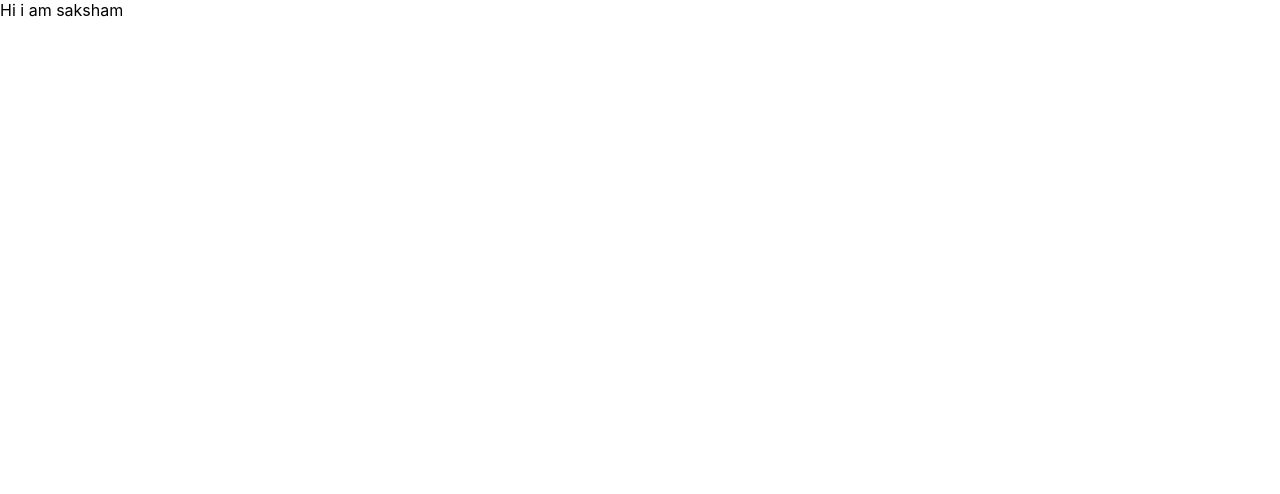
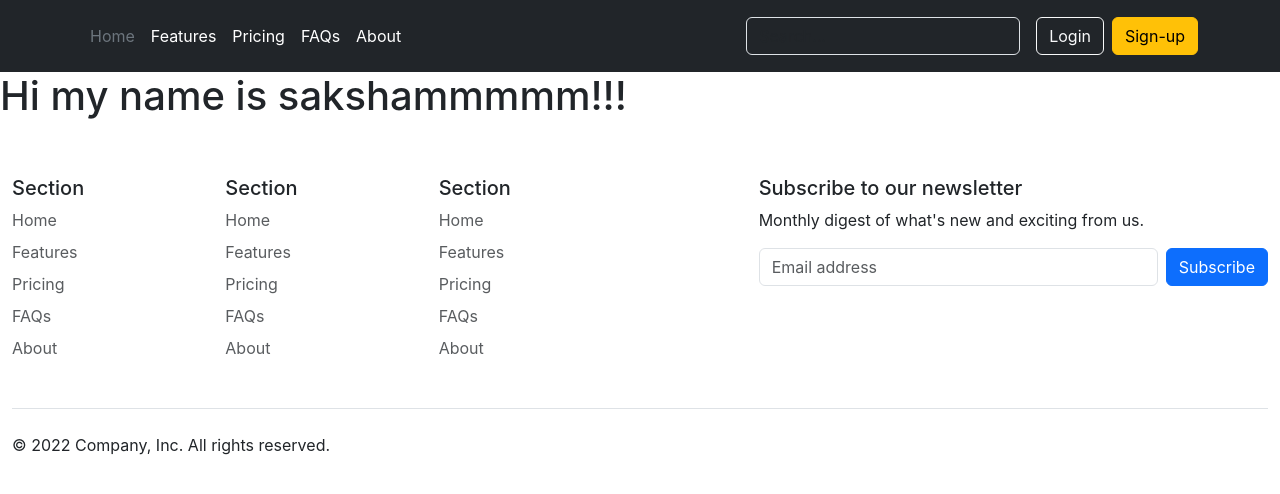
Before and after one commit to saksham-x/react-ecomerce-learning, a React (Create React App) app: page / in a window 1280 px wide. Shown: the top 494 px of the page. Built offline with nearby package versions, Linux system fonts and the light colour scheme.

Commit message:
third commit

```diff
--- a/package.json
+++ b/package.json
@@ -35,5 +35,8 @@
       "last 1 firefox version",
       "last 1 safari version"
     ]
+  },
+  "devDependencies": {
+    "@babel/plugin-proposal-private-property-in-object": "^7.21.11"
   }
 }
--- a/public/index.html
+++ b/public/index.html
@@ -12,11 +12,15 @@
   <link rel="manifest" href="%PUBLIC_URL%/manifest.json" />
 
   <title>React App</title>
+  <link href="https://cdn.jsdelivr.net/npm/bootstrap@5.3.2/dist/css/bootstrap.min.css" rel="stylesheet" integrity="sha384-T3c6CoIi6uLrA9TneNEoa7RxnatzjcDSCmG1MXxSR1GAsXEV/Dwwykc2MPK8M2HN" crossorigin="anonymous">
+
 </head>
 
 <body>
   <noscript>You need to enable JavaScript to run this app.</noscript>
   <div id="root"></div>
+  <script src="https://cdn.jsdelivr.net/npm/bootstrap@5.3.2/dist/js/bootstrap.bundle.min.js" integrity="sha384-C6RzsynM9kWDrMNeT87bh95OGNyZPhcTNXj1NW7RuBCsyN/o0jlpcV8Qyq46cDfL" crossorigin="anonymous"></script>
+
 </body>
 
 </html>
--- a/src/MyRoute.js
+++ b/src/MyRoute.js
@@ -1,16 +1,17 @@
 import React from 'react'
 import { BrowserRouter as Router, Routes, Route } from "react-router-dom";
-import First from './First';
-import { Second } from './Second';
-import Third from './Third';
+import Layouts from './components/Layouts';
+import Homepage from './pages/Homepage';
+import Products from './pages/Products';
 const MyRoute = () => {
     return (
         <Router>
             <Routes>
-                <Route path='/' element={<First/>}/>
-                <Route path='/test' element={<Second/>}/>
-<Route path='/third'element={<Third/>}/>
+                <Route path='/' element={<Layouts />}>
 
+                    <Route index element={<Homepage />} />
+                    <Route path='/products' element={<Products/>}/>
+                </Route>
 
             </Routes>
         </Router>
--- a/src/Third.jsx
+++ b/src/Third.jsx
@@ -1,11 +1,11 @@
 import React from 'react'
-
+import './third.css'
 const Third = () => {
   return (
 <>
 <h1>Hi my  name is saksham Pokharel</h1>
 <div className="saksham">
-
+    This is a div created by me which is centered.
 </div>
 </>
   )
--- /dev/null
+++ b/src/components/Footer.jsx
@@ -0,0 +1,70 @@
+import React from 'react'
+import { Link } from "react-router-dom";
+
+const Footer = () => {
+    return (
+        <>
+            <div class="container-fluid">
+                <footer class="py-5">
+                    <div class="row">
+                        <div class="col-6 col-md-2 mb-3">
+                            <h5>Section</h5>
+                            <ul class="nav flex-column">
+                                <li class="nav-item mb-2"><Link to="#" class="nav-link p-0 text-muted">Home</Link></li>
+                                <li class="nav-item mb-2"><Link to="#" class="nav-link p-0 text-muted">Features</Link></li>
+                                <li class="nav-item mb-2"><Link to="#" class="nav-link p-0 text-muted">Pricing</Link></li>
+                                <li class="nav-item mb-2"><Link to="#" class="nav-link p-0 text-muted">FAQs</Link></li>
+                                <li class="nav-item mb-2"><Link to="#" class="nav-link p-0 text-muted">About</Link></li>
+                            </ul>
+                        </div>
+
+                        <div class="col-6 col-md-2 mb-3">
+                            <h5>Section</h5>
+                            <ul class="nav flex-column">
+                                <li class="nav-item mb-2"><Link to="#" class="nav-link p-0 text-muted">Home</Link></li>
+                                <li class="nav-item mb-2"><Link to="#" class="nav-link p-0 text-muted">Features</Link></li>
+                                <li class="nav-item mb-2"><Link to="#" class="nav-link p-0 text-muted">Pricing</Link></li>
+                                <li class="nav-item mb-2"><Link to="#" class="nav-link p-0 text-muted">FAQs</Link></li>
+                                <li class="nav-item mb-2"><Link to="#" class="nav-link p-0 text-muted">About</Link></li>
+                            </ul>
+                        </div>
+
+                        <div class="col-6 col-md-2 mb-3">
+                            <h5>Section</h5>
+                            <ul class="nav flex-column">
+                                <li class="nav-item mb-2"><Link to="#" class="nav-link p-0 text-muted">Home</Link></li>
+                                <li class="nav-item mb-2"><Link to="#" class="nav-link p-0 text-muted">Features</Link></li>
+                                <li class="nav-item mb-2"><Link to="#" class="nav-link p-0 text-muted">Pricing</Link></li>
+                                <li class="nav-item mb-2"><Link to="#" class="nav-link p-0 text-muted">FAQs</Link></li>
+                                <li class="nav-item mb-2"><Link to="#" class="nav-link p-0 text-muted">About</Link></li>
+                            </ul>
+                        </div>
+
+                        <div class="col-md-5 offset-md-1 mb-3">
+                            <form>
+                                <h5>Subscribe to our newsletter</h5>
+                                <p>Monthly digest of what's new and exciting from us.</p>
+                                <div class="d-flex flex-column flex-sm-row w-100 gap-2">
+                                    <label for="newsletter1" class="visually-hidden">Email address</label>
+                                    <input id="newsletter1" type="text" class="form-control" placeholder="Email address" />
+                                        <button class="btn btn-primary" type="button">Subscribe</button>
+                                </div>
+                            </form>
+                        </div>
+                    </div>
+
+                    <div class="d-flex flex-column flex-sm-row justify-content-between py-4 my-4 border-top">
+                        <p>&copy; 2022 Company, Inc. All rights reserved.</p>
+                        <ul class="list-unstyled d-flex">
+                            <li class="ms-3"><Link class="link-dark" to="#"><svg class="bi" width="24" height="24"></svg></Link></li>
+                            <li class="ms-3"><Link class="link-dark" to="#"><svg class="bi" width="24" height="24"></svg></Link></li>
+                            <li class="ms-3"><Link class="link-dark" to="#"><svg class="bi" width="24" height="24"></svg></Link></li>
+                        </ul>
+                    </div>
+                </footer>
+            </div>
+        </>
+    )
+}
+
+export default Footer
--- /dev/null
+++ b/src/components/Header.jsx
@@ -0,0 +1,37 @@
+import React from 'react'
+import { Link } from "react-router-dom";
+const Header = () => {
+    return (
+        <>
+
+
+            <header className="p-3 text-bg-dark">
+                <div className="container">
+                    <div className="d-flex flex-wrap align-items-center justify-content-center justify-content-lg-start">
+                        <Link to="/" className="d-flex align-items-center mb-2 mb-lg-0 text-white text-decoration-none">
+                            </Link>
+
+                        <ul className="nav col-12 col-lg-auto me-lg-auto mb-2 justify-content-center mb-md-0">
+                            <li><Link to="#" className="nav-link px-2 text-secondary">Home</Link></li>
+                            <li><Link to="#" className="nav-link px-2 text-white">Features</Link></li>
+                            <li><Link to="#" className="nav-link px-2 text-white">Pricing</Link></li>
+                            <li><Link to="#" className="nav-link px-2 text-white">FAQs</Link></li>
+                            <li><Link to="#" className="nav-link px-2 text-white">About</Link></li>
+                        </ul>
+
+                        <form className="col-12 col-lg-auto mb-3 mb-lg-0 me-lg-3" role="search">
+                            <input type="search" className="form-control form-control-dark text-bg-dark" placeholder="Search..." aria-label="Search"/>
+                        </form>
+
+                        <div className="text-end">
+                            <button type="button" className="btn btn-outline-light me-2">Login</button>
+                            <button type="button" className="btn btn-warning">Sign-up</button>
+                        </div>
+                    </div>
+                </div>
+            </header>
+        </>
+    )
+}
+
+export default Header
--- /dev/null
+++ b/src/components/Layouts.jsx
@@ -0,0 +1,17 @@
+import React from 'react'
+import { Outlet } from "react-router-dom";
+import Header from './Header';
+import Footer from './Footer';
+
+const Layouts = () => {
+    return (
+        <>
+            <Header />
+            <Outlet />
+            <Footer />
+
+        </>
+    )
+}
+
+export default Layouts
--- /dev/null
+++ b/src/pages/Homepage.jsx
@@ -0,0 +1,13 @@
+import React from 'react'
+
+const Homepage = () => {
+  return (
+<>
+<h1>
+    Hi my name is sakshammmmm!!!
+</h1>
+</>
+  )
+}
+
+export default Homepage
--- /dev/null
+++ b/src/pages/Products.jsx
@@ -0,0 +1,11 @@
+import React from 'react'
+
+const Products = () => {
+  return (
+<>
+Products
+</>
+  )
+}
+
+export default Products
--- /dev/null
+++ b/src/third.css
@@ -0,0 +1,16 @@
+h1 {
+  color: blueviolet;
+  text-align: center;
+}
+.saksham {
+  height: 100px;
+  width: 100px;
+  background-color: wheat;
+  position: relative;
+  left: 50%;
+  transform: translateX(-50%);
+  color: blue;
+  font-size: smallers;
+  font-weight: 900;
+  font-family: cursive;
+}
```
Also changed, not shown: 1 other file (tests, documents, lock files or other folders).
